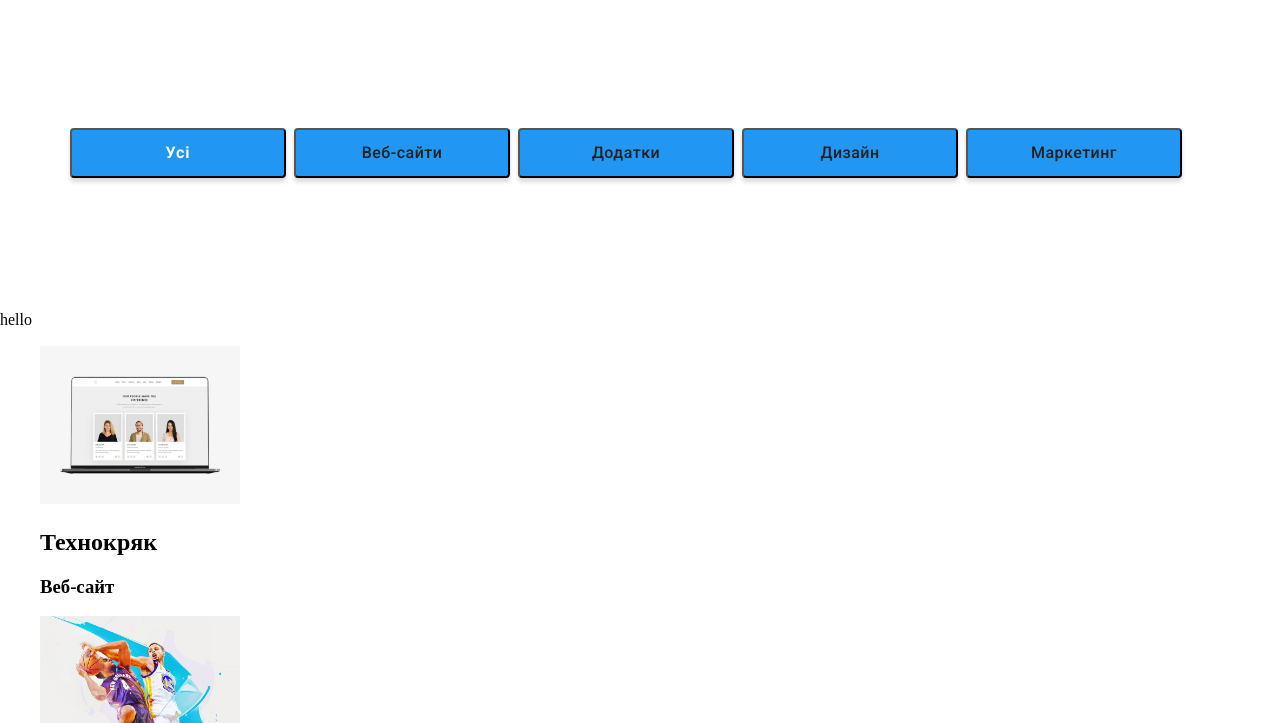
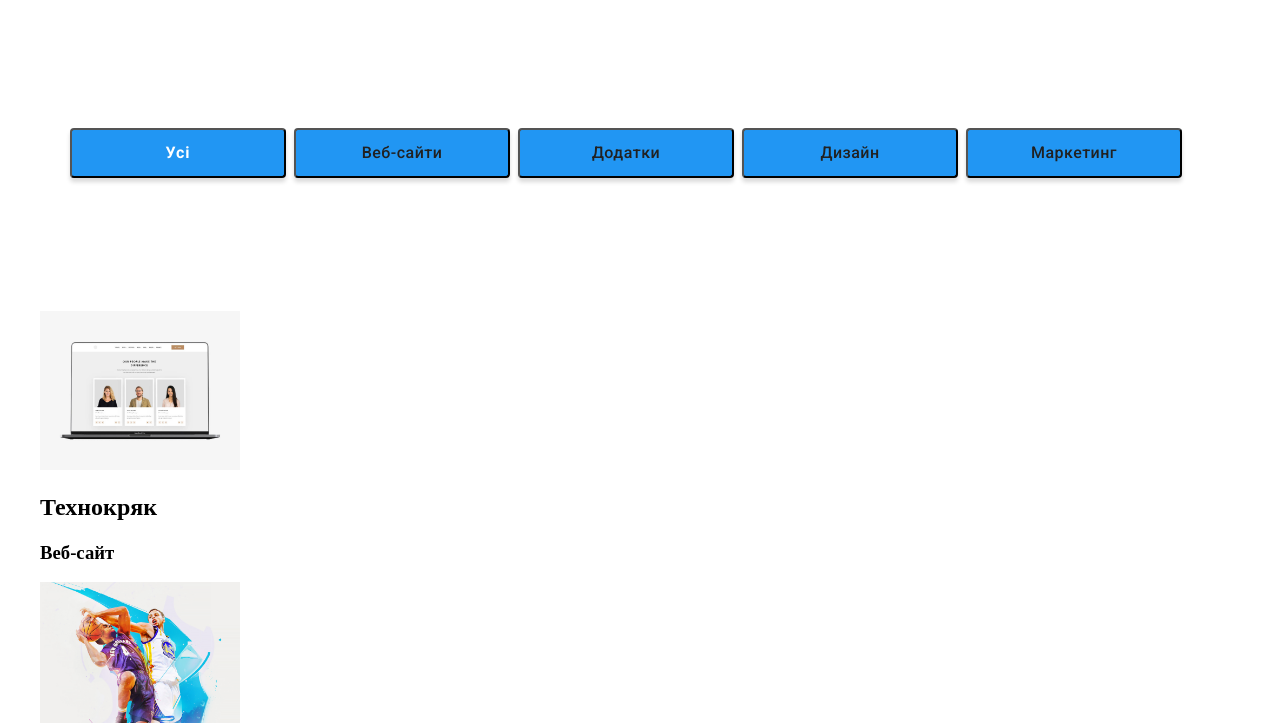
Before and after one commit to arinagalkina/WebStudio-1, a plain HTML site: page portfolio.html in a window 1280 px wide. Shown: the part 77-800 px from the top of the page. Drawn offline with nearby package versions, Linux system fonts and the light colour scheme.

Commit message:
Update portfolio.html

```diff
--- a/portfolio.html
+++ b/portfolio.html
@@ -71,7 +71,6 @@
        </div>
        </div>
     </div>
-    <p>hello</p>
 
 <main>
     <section>
```
